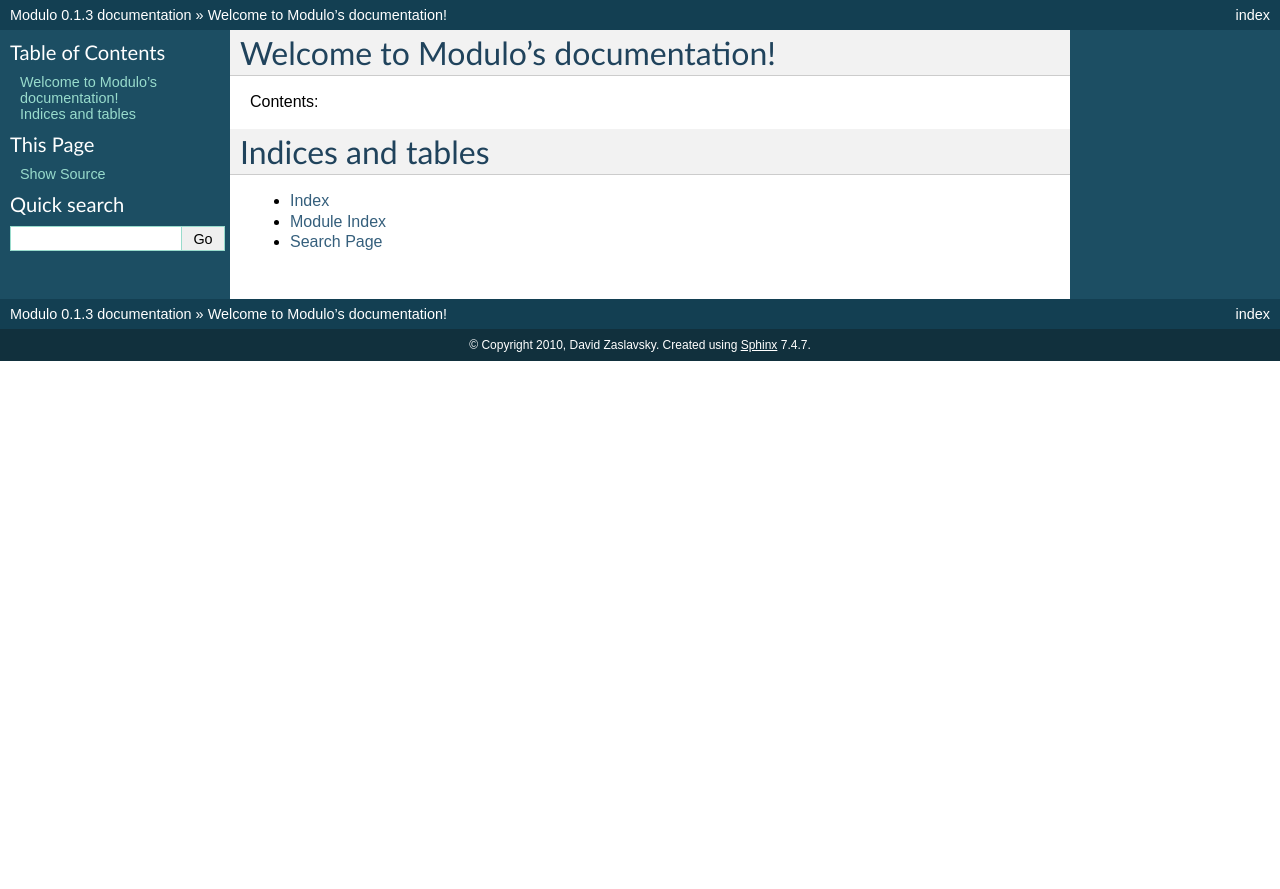
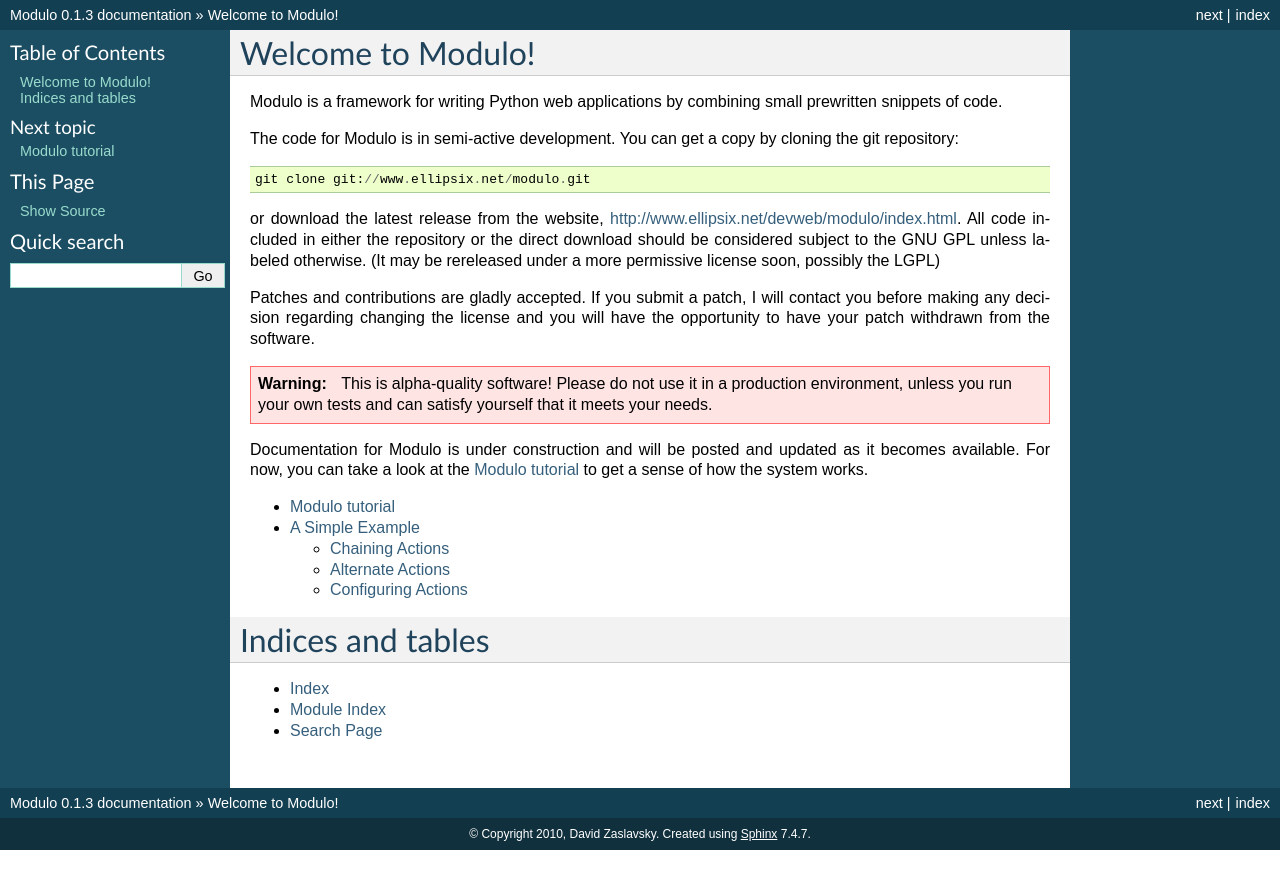
Before and after one commit to diazona/Modulo, a Sphinx documentation site: the page built from docs/index.rst, in a window 1280 px wide. Shown: the top 889 px of the page. Built offline with Sphinx 7.4.7, drawn with Linux system fonts in a browser that asks for light colours; some of the changed lines change nothing that is shown.

Commit message:
Transfer documentation from the website

```diff
--- a/docs/index.rst
+++ b/docs/index.rst
@@ -3,13 +3,28 @@
    You can adapt this file completely to your liking, but it should at least
    contain the root `toctree` directive.
 
-Welcome to Modulo's documentation!
-==================================
+Welcome to Modulo!
+==================
 
-Contents:
+Modulo is a framework for writing Python web applications by combining small prewritten snippets of code.
+
+The code for Modulo is in semi-active development. You can get a copy by cloning the git repository::
+
+    git clone git://www.ellipsix.net/modulo.git
+
+or download the latest release from the website, http://www.ellipsix.net/devweb/modulo/index.html. All code included in either the repository or the direct download should be considered subject to the GNU GPL unless labeled otherwise. (It may be rereleased under a more permissive license soon, possibly the LGPL)
+
+Patches and contributions are gladly accepted. If you submit a patch, I will contact you before making any decision regarding changing the license and you will have the opportunity to have your patch withdrawn from the software.
+
+.. WARNING:: This is alpha-quality software!
+    Please do not use it in a production environment, unless you run your own tests and can satisfy yourself that it meets your needs.
+
+Documentation for Modulo is under construction and will be posted and updated as it becomes available. For now, you can take a look at the :doc:`tutorial` to get a sense of how the system works.
 
 .. toctree::
    :maxdepth: 2
+
+   tutorial
 
 Indices and tables
 ==================
--- /dev/null
+++ b/docs/tutorial.rst
@@ -0,0 +1,132 @@
+Modulo tutorial
+===============
+
+Modulo is a Python web framework that takes a whole new approach to creating dynamic websites.
+
+In a typical web application, there's a huge amount of code that goes into processing a single request for a web page, an image, or a stylesheet. But if you look at it, a lot of that code is pretty repetitive. Not only are different URLs processed with similar blocks of code, but even entirely different kinds of web applications share a lot of their code under the hood. Whether you're building a blog engine or a bug tracker, you wind up taking the same pieces and just putting them together in different ways.
+
+Modulo is designed to make that easy. It provides you with the pieces, and all you have to do is choose how they go together. You can create any kind of web application by just fitting different pieces together.
+
+A Simple Example
+================
+
+Let's look at a simple example. Since all websites have some static files, we'll start by making a static file server; all it does is read a requested file from the disk and send it out over the internet. It's a simple task, so fittingly, Modulo makes it very simple to accomplish. This is the entire program::
+
+    from modulo import WSGIModuloApplication
+    from modulo.actions.standard import FileResource
+    from wsgiref import simple_server
+
+    action_tree = FileResource
+    application = WSGIModuloApplication(action_tree)
+    simple_server(application).serve_forever()
+
+Copy and paste that into your favorite text editor, save it, and run it. Congratulations, you've just written a web server!
+
+Let's go through this line by line. The first three lines just import the objects the program needs to run. ::
+
+    from modulo import WSGIModuloApplication
+    from modulo.actions.standard import FileResource
+    from wsgiref import simple_server
+
+The main step in creating any Modulo application is constructing the *action tree*. In Modulo, each little piece of code is called an *action*. It's represented by a subclass of ``modulo.actions.Action``, and these classes can be built up into a tree that handles requests to your web app. Modulo has a built-in action that sets a file's content to be sent back as the response body, called ``FileResource``. ::
+
+    action_tree = FileResource
+
+For a simple file server, that's all we need.
+
+Once we have the action tree, the next step is to turn it into a WSGI application. If you're not already familiar with WSGI, it's a standard that specifies how a Python web application interacts with the server that's running it. Modulo provides the class ``modulo.WSGIModuloApplication`` to create a WSGI application from an action tree. ::
+
+    application = WSGIModuloApplication(action_tree)
+
+Finally, we insert the Python code to run the WSGI application. In this example, I've used the WSGI reference server from the Python standard library, but you can use any WSGI-capable web server. ::
+
+    simple_server(application).serve_forever()
+
+Chaining Actions
+----------------
+
+Obviously if your web apps are limited to one action, there's not a whole lot you can do. Modulo provides you with a couple of operators you can use to combine several basic actions into more complicated ones.
+
+First, let's look at the ``&`` operator, which combines two actions into a new action that will run both of its constituent actions. In other words, writing ``Action1 & Action2`` gives you an action that uses ``Action1`` *and* ``Action2`` to handle the request.
+
+We can use this to add some capabilities to our web server. For example, we might want it to send back a ``Content-Length`` header that tells the browser how many bytes are in the file. Modulo has an action to do this, of course; it's called ``modulo.actions.standard.ContentLengthAction``. The new program is ::
+
+    from modulo import WSGIModuloApplication
+    from modulo.actions.standard import FileResource<span class="change">, ContentLengthAction</span>
+    from wsgiref import simple_server
+
+    action_tree = FileResource <span class="change">&amp; ContentLengthAction</span>
+    application = WSGIModuloApplication(action_tree)
+    simple_server(application).serve_forever()
+
+Edit your Python file to include this, then save it and run it. Now, in addition to serving up the file content, your server will include a header that tells the browser how many bytes are in the file.
+
+You can use the ``&`` operator multiple times to produce a chain of more than two actions. For instance, we might want to add another HTTP header that specifies the type of content that's in the file the server is sending. The action to do that is ``modulo.actions.standard.ContentTypeAction``, and it can be chained into the server like this::
+
+    from modulo import WSGIModuloApplication
+    from modulo.actions.standard import FileResource, ContentLengthAction<span class="change">, ContentTypeAction</span>
+    from wsgiref import simple_server
+
+    action_tree = FileResource &amp; ContentLengthAction <span class="change">&amp; ContentTypeAction</span>
+    application = WSGIModuloApplication(action_tree)
+    simple_server(application).serve_forever()
+
+As an alternative to the ``&`` Modulo offers the function ``modulo.actions.all_of``, which does the same thing, but can handle any number of actions at once. It can be more convenient than ``&`` when you have many actions to chain together, or when you're building a deeply nested action tree. The last code sample could be rewritten like this::
+
+    from modulo import WSGIModuloApplication
+    <span class="change">from modulo.actions import all_of</span>
+    from modulo.actions.standard import FileResource, ContentLengthAction, ContentTypeAction
+    from wsgiref import simple_server
+
+    action_tree = <span class="change">all_of(</span>
+        FileResource<span class="change">,</span>
+        ContentLengthAction<span class="change">,</span>
+        ContentTypeAction
+    <span class="change">)</span>
+    application = WSGIModuloApplication(action_tree)
+    simple_server(application).serve_forever()
+
+Alternate Actions
+-----------------
+
+The other action combination operator that Modulo offers is the ``|`` operator, which combines two actions into a new action that will run *one* of its constituent actions. In other words, writing ``Action1 | Action2`` gives you a new action which will use *either* ``Action1`` *or* ``Action2``, but not both. It'll first try ``Action1``, and if that doesn't work for some reason, it'll try ``Action2`` before giving up.
+
+As an example, let's say we want to expand our server to provide directory listings. Modulo offers the action ``modulo.actions.standard.DirectoryResource`` to do this. Obviously, any given HTTP request could correspond to either a file or a directory, but not both. With the ``|`` operator, we can set up the server to first see if the request corresponds to a directory, and if not, fall back to handling it as a file. ::
+
+    from modulo import WSGIModuloApplication
+    from modulo.actions import all_of
+    from modulo.actions.standard import <span class="change">DirectoryResource,</span> FileResource, ContentLengthAction, ContentTypeAction
+    from wsgiref import simple_server
+
+    action_tree = <span class="change">DirectoryResource |</span> all_of(
+    FileResource,
+    ContentLengthAction,
+    ContentTypeAction
+    )
+    application = WSGIModuloApplication(action_tree)
+    simple_server(application).serve_forever()
+
+As with ``&``, there is also a function that duplicates the behavior of the ``|`` operator: ``modulo.actions.any_of``. The last example could be rewritten as ::
+
+    from modulo import WSGIModuloApplication
+    from modulo.actions import all_of<span class="change">, any_of</span>
+    from modulo.actions.standard import DirectoryResource, FileResource, ContentLengthAction, ContentTypeAction
+    from wsgiref import simple_server
+
+    action_tree = <span class="change">any_of(</span>
+    DirectoryResource<span class="change">,</span>
+    all_of(
+        FileResource,
+        ContentLengthAction,
+        ContentTypeAction
+    )
+    <span class="change">)</span>
+    application = WSGIModuloApplication(action_tree)
+    simple_server(application).serve_forever()
+
+Configuring Actions
+-------------------
+
+Many actions can be configured with parameters. For example, ``FileResource`` takes a parameter called ``search_path`` which tells it which directory to look in to find the file. It takes the URL path of the requested file, appends it to that directory, and tries to return the resulting file. ::
+
+    action_tree = FileResource(search_path='/var/www/localhost/htdocs')
```
